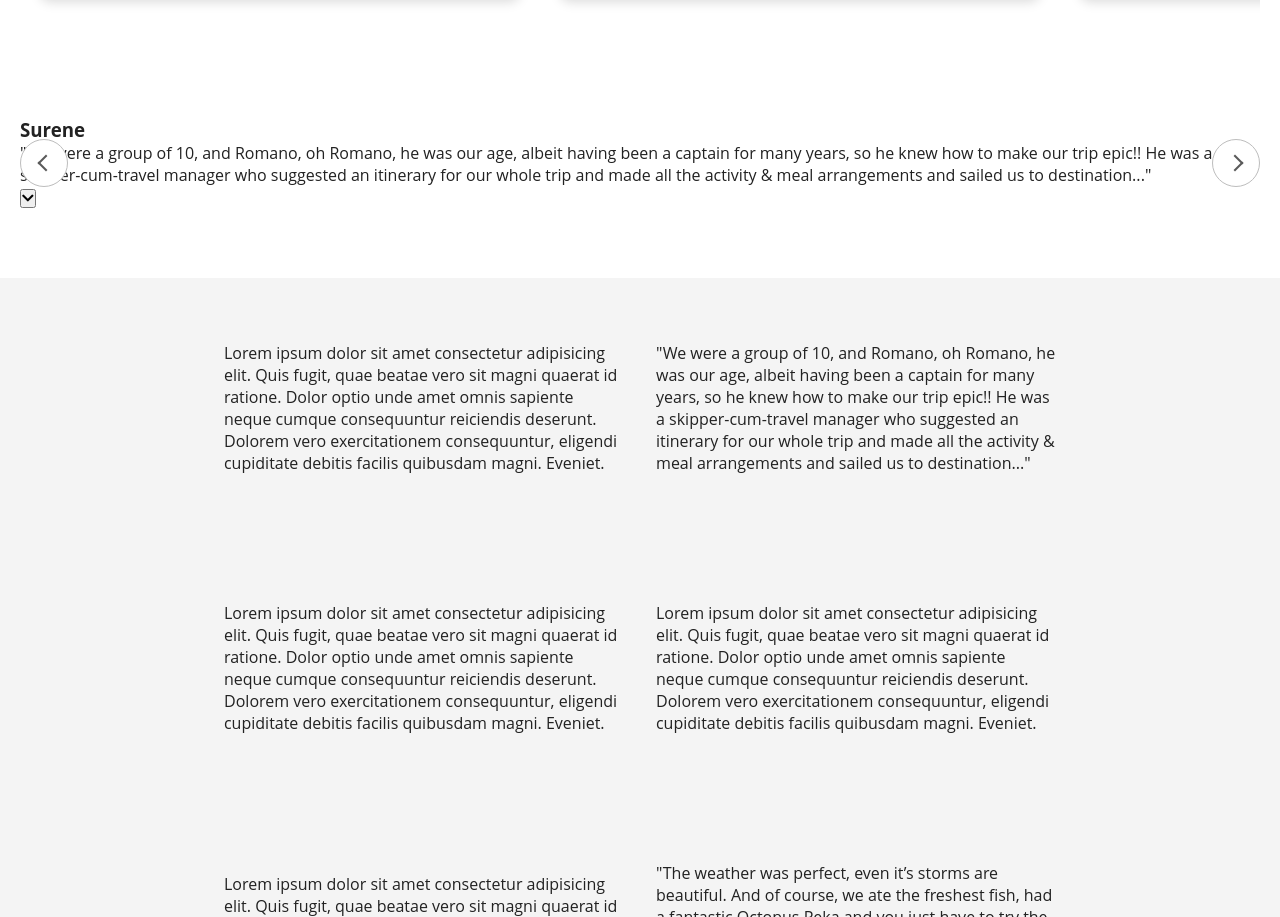
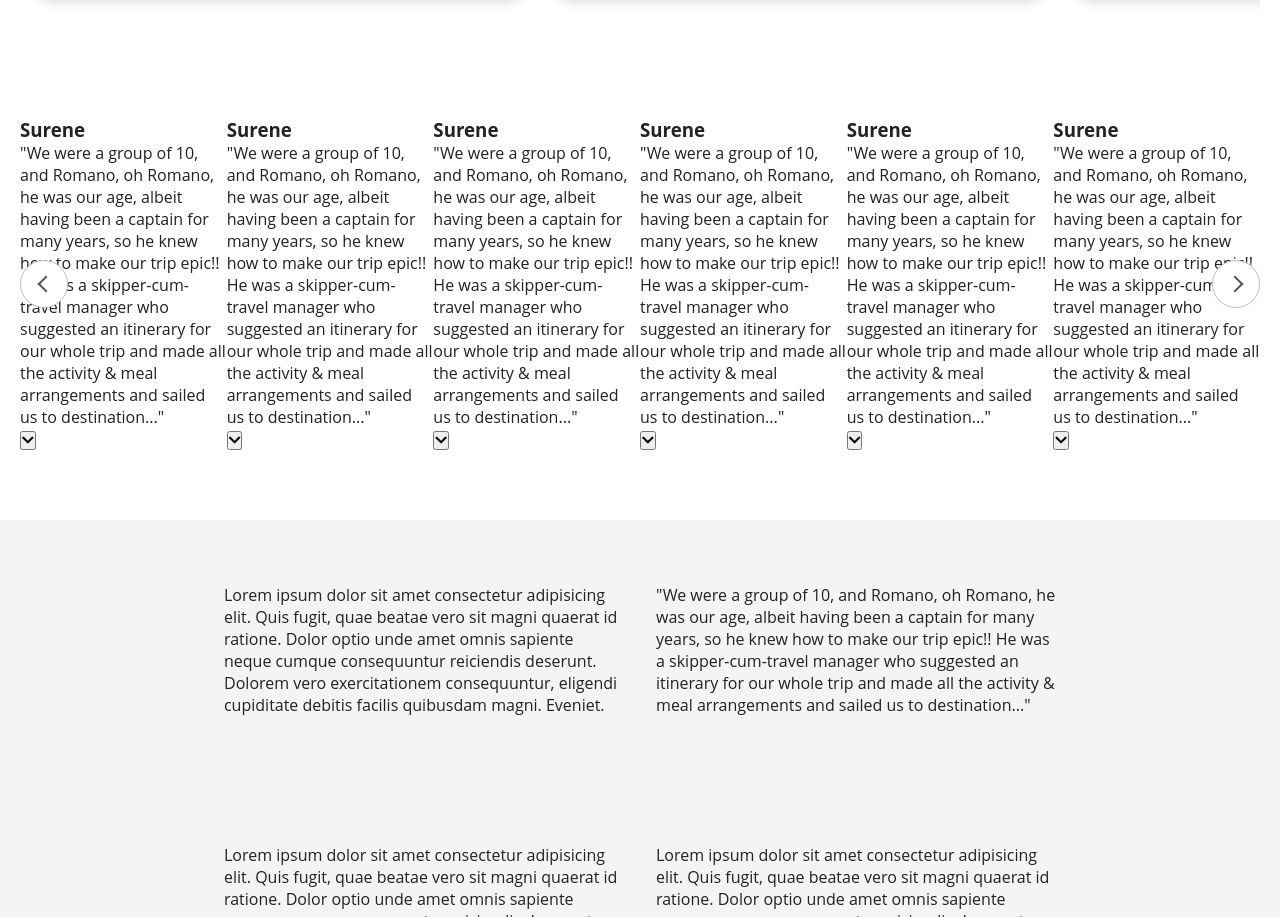
Before and after one commit to pinjamar/top-croatia-sailing, a plain HTML site: page index.html in a window 1280 px wide. Shown: the part 2461-3378 px from the top of the page. Drawn offline with Linux system fonts and the light colour scheme.

```diff
--- a/index.html
+++ b/index.html
@@ -73,6 +73,61 @@
     <section class="image-gallery anchored-section" id="image-gallery">
       <div class="cat-carousel-wrapper">
         <div id="comment-carousel">
+          <div class="faq">
+            <h3 class="faq-title">
+              Surene
+            </h3>
+            <p class="faq-text">
+                "We were a group of 10, and Romano, oh Romano, he was our age, albeit having been a captain for many years, so he knew how to make our trip epic!! He was a skipper-cum-travel manager who suggested an itinerary for our whole trip and made all the activity & meal arrangements and sailed us to destination..."</p>
+            <button class="faq-toggle">
+              <i class="fas fa-chevron-down"></i>
+              <i class="fas fa-times"></i>
+            </button>
+          </div>
+          <div class="faq">
+            <h3 class="faq-title">
+              Surene
+            </h3>
+            <p class="faq-text">
+                "We were a group of 10, and Romano, oh Romano, he was our age, albeit having been a captain for many years, so he knew how to make our trip epic!! He was a skipper-cum-travel manager who suggested an itinerary for our whole trip and made all the activity & meal arrangements and sailed us to destination..."</p>
+            <button class="faq-toggle">
+              <i class="fas fa-chevron-down"></i>
+              <i class="fas fa-times"></i>
+            </button>
+          </div>
+          <div class="faq">
+            <h3 class="faq-title">
+              Surene
+            </h3>
+            <p class="faq-text">
+                "We were a group of 10, and Romano, oh Romano, he was our age, albeit having been a captain for many years, so he knew how to make our trip epic!! He was a skipper-cum-travel manager who suggested an itinerary for our whole trip and made all the activity & meal arrangements and sailed us to destination..."</p>
+            <button class="faq-toggle">
+              <i class="fas fa-chevron-down"></i>
+              <i class="fas fa-times"></i>
+            </button>
+          </div>
+          <div class="faq">
+            <h3 class="faq-title">
+              Surene
+            </h3>
+            <p class="faq-text">
+                "We were a group of 10, and Romano, oh Romano, he was our age, albeit having been a captain for many years, so he knew how to make our trip epic!! He was a skipper-cum-travel manager who suggested an itinerary for our whole trip and made all the activity & meal arrangements and sailed us to destination..."</p>
+            <button class="faq-toggle">
+              <i class="fas fa-chevron-down"></i>
+              <i class="fas fa-times"></i>
+            </button>
+          </div>
+          <div class="faq">
+            <h3 class="faq-title">
+              Surene
+            </h3>
+            <p class="faq-text">
+                "We were a group of 10, and Romano, oh Romano, he was our age, albeit having been a captain for many years, so he knew how to make our trip epic!! He was a skipper-cum-travel manager who suggested an itinerary for our whole trip and made all the activity & meal arrangements and sailed us to destination..."</p>
+            <button class="faq-toggle">
+              <i class="fas fa-chevron-down"></i>
+              <i class="fas fa-times"></i>
+            </button>
+          </div>
           <div class="faq">
             <h3 class="faq-title">
               Surene
```
